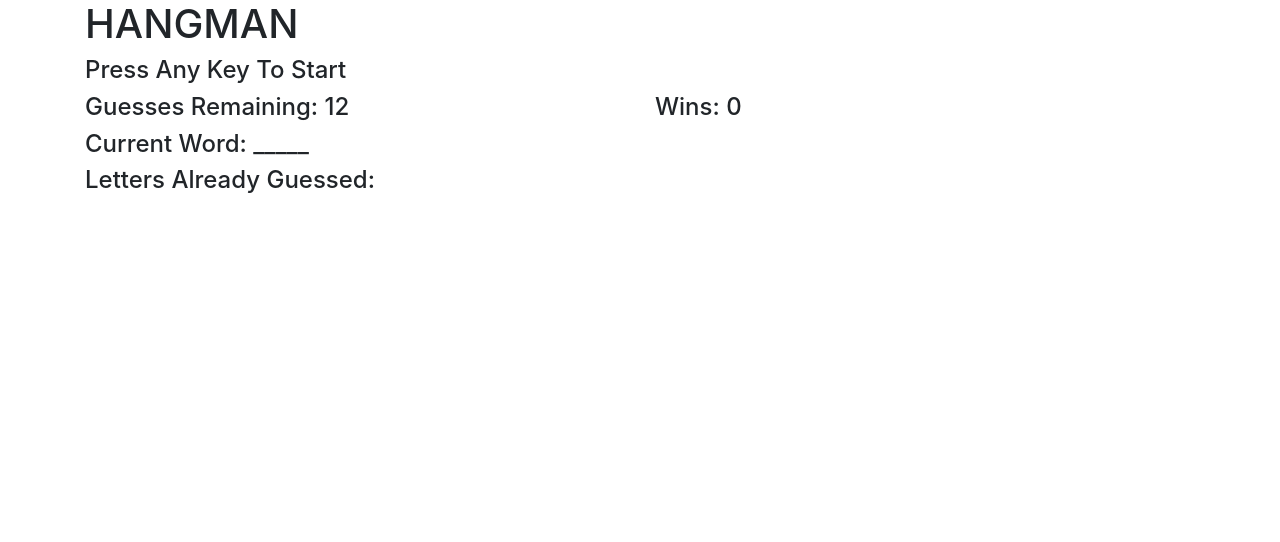
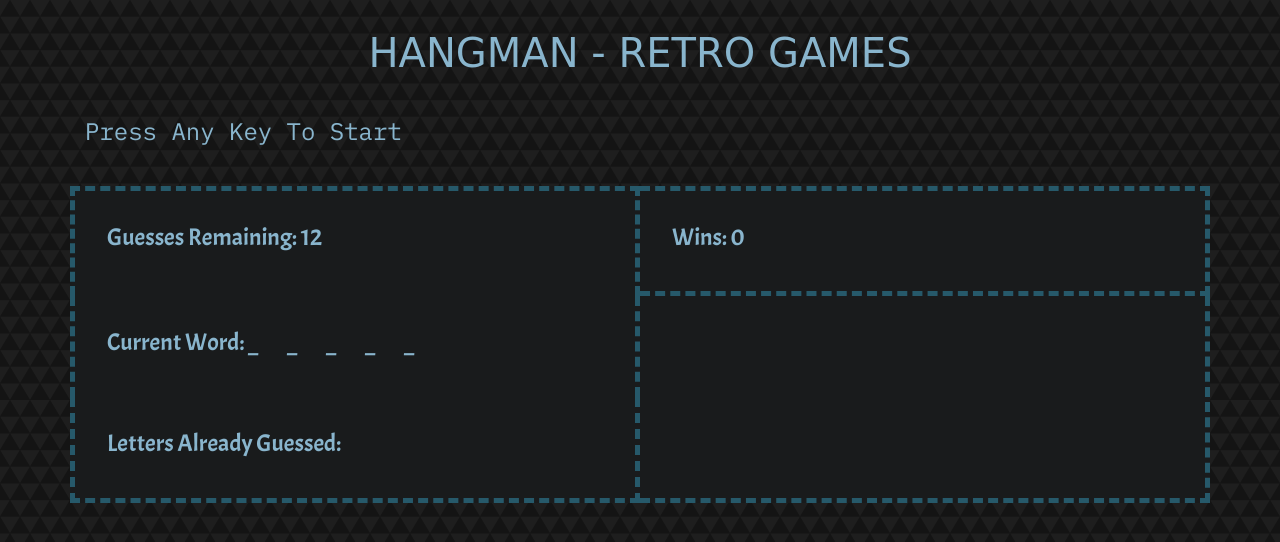
Before and after one commit to AJColbert/word-guess-game, a plain HTML site: page index.html in a window 1280 px wide. Drawn offline with nearby package versions, Linux system fonts and the light colour scheme; a web font is replaced by a local one.

Commit message:
finished styleing

```diff
--- a/assets/css/style.css
+++ b/assets/css/style.css
@@ -1,14 +1,18 @@
 body{
     background: url(../images/dark-triangles.png);
+    font-family: 'Do Hyeon', sans-serif;
+    font-family: 'IBM Plex Mono', monospace;
+    font-family: 'Acme', sans-serif;
     color: #89B5CD;
 }
 
 .header{
-
-
+    font-family: 'Press Start 2P', cursive;
+    font-family: 'Stalinist One', cursive;
+    margin-top: 1.8em;
 }
 .message{
-
+    font-family: 'IBM Plex Mono', monospace;
     margin: 2em auto;
 }
 .counter-guess{
--- a/index.html
+++ b/index.html
@@ -3,32 +3,35 @@
 
 <head>
     <title>Guessing Game</title>
-    <meta name="viewport" content="width=device-width, initial-scale=1">
+
     <link rel="stylesheet" href="https://stackpath.bootstrapcdn.com/bootstrap/4.1.0/css/bootstrap.min.css" integrity="sha384-9gVQ4dYFwwWSjIDZnLEWnxCjeSWFphJiwGPXr1jddIhOegiu1FwO5qRGvFXOdJZ4"
         crossorigin="anonymous">
-  <!--  <link rel="stylesheet" type="text/css" media="screen" href="main.css" />-->
+    <link href="https://fonts.googleapis.com/css?family=Press+Start+2P|Stalinist+One" rel="stylesheet">
+    <link href="https://fonts.googleapis.com/css?family=Acme|Do+Hyeon|IBM+Plex+Mono" rel="stylesheet">
+    <link rel="stylesheet" type="text/css" href="assets/css/style.css" />
+    <meta name="viewport" content="width=device-width">
 
 </head>
 
 <body>
     <div class="container">
-        <header class="header">
-            <h1>HANGMAN</h1>
+        <header class="header text-center">
+            <h1>HANGMAN - RETRO GAMES</h1>
         </header>
         <div class="row">
-            <div class="col-md-12">
+            <div class="col-md-12 message">
                 <!-- Press Any KEY to start title-->
                 <h4>Press Any Key To Start</h4>
             </div>
         </div>
         <div class="row">
-            <div class="col-md-6">
+            <div class="col-md-6 counter-guess">
                 <!-- Guesses Left-->
                 <h4>Guesses Remaining:
                     <span id="remainingguesses"></span>
                 </h4>
             </div>
-            <div class="col-md-6">
+            <div class="col-md-6 col-sm-12 counter-win">
                 <!-- Game Wins Counter-->
                 <h4>Wins:
                     <span id="wins"></span>
@@ -38,20 +41,20 @@
         <div class="row">
             <div class="col-md-6">
                 <div class="row">
-                    <div class="col-md-12">
+                    <div class="col-md-12 col-currentword">
                         <!--Word to Guess Blanks -->
-                        <h4 class:"currentword">Current Word: <span id="currentword"></spanid></h4>
+                        <h4>Current Word: <span id="currentword"></span></h4>
                     </div>
                 </div>
                 <div class="row">
-                    <div class="col-md-12">
+                    <div class="col-md-12 col-letterguessed">
                         <!-- Used Word Logger-->
                         <h4>Letters Already Guessed:</h4>
                         <h4 id="lettersguessed"></h4>
                     </div>
                 </div>
             </div>
-            <div class="col-md-6">
+            <div class="col-md-6 extra-col">
                 <!-- Previous Correct answer or other content ie pictures-->
             </div>
         </div>
```
